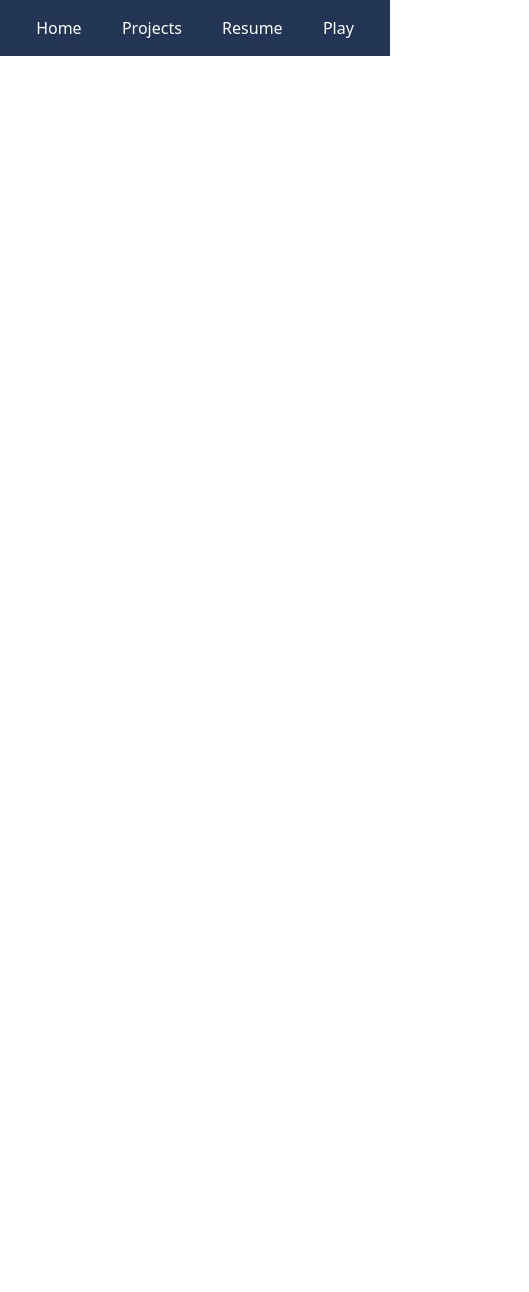
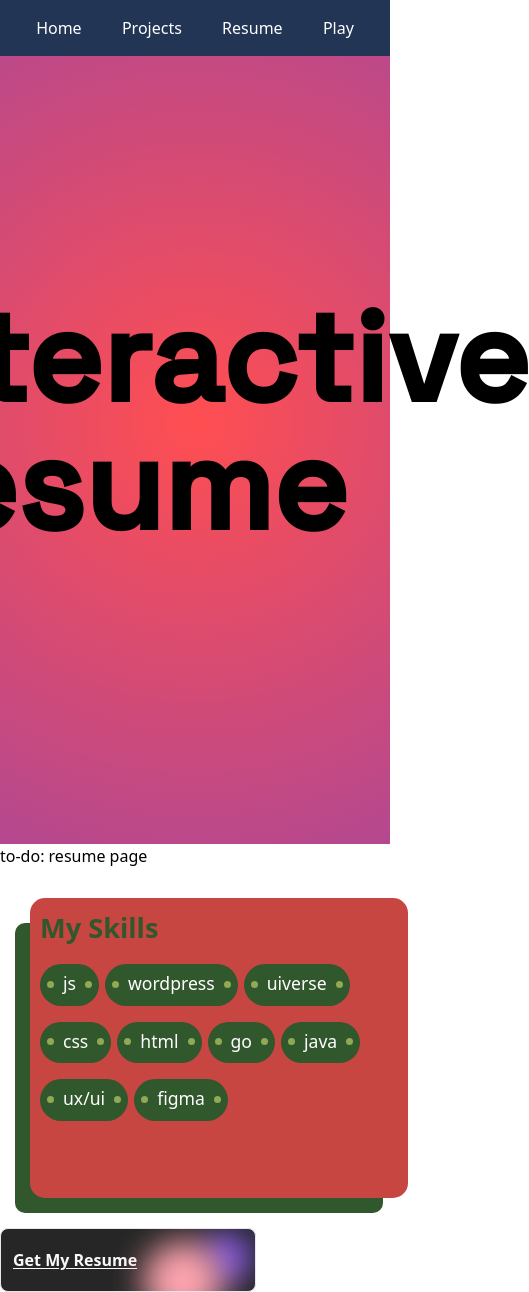
Before and after one commit to naman0r/personal-website, a React (Vite) app: page /resume in a window 390 px wide. Shown: the whole page, 529 px wide, since content can reach past the window. Before the commit the page ends 844 px from the top, so only its background shows below. Built offline with nearby package versions, Linux system fonts and the light colour scheme; a web font is replaced by a local one.

Commit message:
bottom nav improvements

```diff
--- a/src/App.css
+++ b/src/App.css
@@ -116,59 +116,52 @@ body {
 }
 
 .footer {
-  background-color: #333;
+  background-color: #184cdc;
   color: #fff;
   text-align: center;
-  padding: 1rem 0;
+  padding: 10rem 0;
   position: relative;
   bottom: 0;
   width: 100%;
+  height: 4em;
   display: flex;
   justify-content: space-between;
-  padding: 0.5rem 2em;
+  padding: 0.5rem 10em;
 }
 
-#shadow__btn {
-  padding: 10px 20px;
-  border: none;
-  font-size: 10px;
-  color: rgb(19, 58, 53);
-  border-radius: 7px;
-  letter-spacing: 4px;
-  font-weight: 700;
-  text-transform: uppercase;
-  transition: 0.5s;
-  transition-property: box-shadow;
-
-  background: rgb(0, 140, 255);
-  box-shadow: 0 0 25px rgb(0, 140, 255);
-  border-color: white;
+#footer_button {
+  padding: 0.1em 0.25em;
+  width: 13em;
+  height: 4.2em;
+  background-color: #121347;
+  border: 0.1em solid #fff;
+  border-radius: 0.3em;
+  font-size: 12px;
+  cursor: pointer;
 }
 
-#shadow__btn:hover {
-  box-shadow: 0 0 5px rgba(0, 140, 255, 0), 0 0 25px rgb(0, 140, 255),
-    0 0 25px rgb(0, 140, 255), 0 0 100px rgb(0, 140, 255);
+#footer_button span {
+  position: relative;
+  display: flex;
+  justify-content: center;
+  align-items: center;
+  bottom: 0.4em;
+  width: 8.25em;
+  height: 2.5em;
+  background-color: #212121;
+  border-radius: 0.2em;
+  font-size: 1.5em;
+  color: #fff;
+  border: 0.08em solid #fff;
+  box-shadow: 0 0.4em 0.1em 0.019em #fff;
 }
 
-.container {
-  width: 100%;
-  height: 100%;
-  --s: 200px; /* control the size */
-  --c1: #1d1d1d;
-  --c2: #4e4f51;
-  --c3: #3c3c3c;
+#footer_button span:hover {
+  transition: all 0.5s;
+  transform: translate(0, 0.4em);
+  box-shadow: 0 0 0 0 #fff;
+}
 
-  background: repeating-conic-gradient(
-        from 30deg,
-        #0000 0 120deg,
-        var(--c3) 0 180deg
-      )
-      calc(0.5 * var(--s)) calc(0.5 * var(--s) * 0.577),
-    repeating-conic-gradient(
-      from 30deg,
-      var(--c1) 0 60deg,
-      var(--c2) 0 120deg,
-      var(--c3) 0 180deg
-    );
-  background-size: var(--s) calc(var(--s) * 0.577);
+#footer_button span:not(hover) {
+  transition: all 1s;
 }
--- a/src/FooterMainPage.jsx
+++ b/src/FooterMainPage.jsx
@@ -5,30 +5,30 @@ const FooterMainPage = () => {
   return (
     // todo include icons for linkedin and github and email.
     <div class="footer">
-      <button id="shadow__btn">
+      <button id="footer_button">
         <a href="https://github.com/naman0r" target="_blank">
-          <p>My Github</p>
+          <span>My GitHub</span>
         </a>
       </button>
 
-      <button id="shadow__btn">
+      <button id="footer_button">
         <a
           href="https://github.com/naman0r/nr-personal-website-v1"
           target="_blank"
         >
-          Source code for this website!
+          <span> Source code</span>
         </a>
       </button>
 
-      <button id="shadow__btn">
+      <button id="footer_button">
         <a href="https://linkedin.com/in/namanrusia" target="_blank">
-          My Linkedin!
+          <span>My Linkedin!</span>
         </a>
       </button>
 
-      <button id="shadow__btn">
+      <button id="footer_button">
         <a href="#" target="_blank">
-          rusia.n@northeastern.edu
+          <span>Email me</span>
         </a>
       </button>
     </div>
--- /dev/null
+++ b/src/SkillsCard.jsx
@@ -0,0 +1,98 @@
+import React from "react";
+import styled from "styled-components";
+
+const skills = [
+  "JS",
+  "wordpress",
+  "uiverse",
+  "Css",
+  "html",
+  "go",
+  "java",
+  "ux/ui",
+  "figma",
+];
+
+const SkillsCard = () => {
+  return (
+    <StyledWrapper>
+      <div className="card">
+        <span className="title">My Skills</span>
+        <div className="card__tags">
+          <ul className="tag">
+            {skills.map((skill, index) => (
+              <li key={index} className="tag__name">
+                {skill}
+              </li>
+            ))}
+          </ul>
+        </div>
+      </div>
+    </StyledWrapper>
+  );
+};
+
+const StyledWrapper = styled.div`
+  .card {
+    width: 97%;
+    height: 300px;
+    margin: 30px;
+    background: rgb(200, 70, 65);
+    padding: 10px;
+    display: flex;
+    flex-wrap: wrap;
+    color: #31572c;
+    border-radius: 15px;
+    box-shadow: -20px 20px 0px -5px #31572c;
+  }
+  .card__tags {
+    overflow: auto;
+    height: 80%;
+  }
+  .title {
+    font-weight: 900;
+    font-size: 1.7em;
+  }
+
+  .tag__name {
+    display: inline-block;
+    color: #fff;
+    font-size: 1.1em;
+    background-color: #31572c;
+    padding: 6px 23px 9px;
+    border-radius: 70em;
+    margin: 8px 6px 8px 0;
+    margin-left: 0px;
+    position: relative;
+    text-transform: lowercase;
+    cursor: pointer;
+    transition: all 0.3s ease-in-out;
+  }
+
+  .tag__name::before,
+  .tag__name::after {
+    content: "";
+    display: inline-block;
+    position: absolute;
+    top: 40%;
+    width: 7px;
+    height: 7px;
+    border-radius: 50%;
+    background: #90a955;
+  }
+
+  .tag__name::before {
+    left: 7px;
+  }
+
+  .tag__name::after {
+    right: 7px;
+  }
+
+  .tag__name:hover {
+    transform: scale(1.1);
+    background-color: rgb(164, 186, 27);
+  }
+`;
+
+export default SkillsCard;
--- a/src/Terminal.jsx
+++ b/src/Terminal.jsx
@@ -1,3 +1,4 @@
+import { a } from "framer-motion/client";
 import React, { useState } from "react";
 
 const Terminal = () => {
@@ -38,7 +39,10 @@ const Terminal = () => {
           newOutput.push(
             "> projects",
             "I love the process of bringing my Ideas to life. Check out the 'Projects' page through the top navigation pannelFor a detailed",
-            "look at some of my Projects."
+            "look at some of my Projects.",
+            <a href="./projects" target="_blank">
+              Click here to go to my projects page!
+            </a>
           );
           break;
         case "skills":
@@ -46,6 +50,9 @@ const Terminal = () => {
             "> skills",
             "JavaScript, React, Tailwind, Python, Swift, Git, Racket"
           );
+          break;
+        case "template":
+          newOutput.push();
           break;
         case "education":
           newOutput.push(
@@ -58,7 +65,7 @@ const Terminal = () => {
           newOutput.push(
             "> resume",
             "Link:",
-            <a href="./assets/temporaryResume.pdf" download>
+            <a href="./public/resume_12:18:2024.pdf" download>
               {" "}
               [Download here]
             </a>
--- a/src/routes/Resume.jsx
+++ b/src/routes/Resume.jsx
@@ -1,15 +1,98 @@
-import React from "react";
-import "../App.css";
-import gsap from "gsap";
+import React, { useState, useEffect } from "react";
+import { motion, AnimatePresence } from "framer-motion";
+import styled from "styled-components";
+import { FaRocket, FaBrain, FaLightbulb, FaDove } from "react-icons/fa";
 import TopNav from "../TopNav";
-
-/* can this just be a page through which they can see my creative resume, adn then also have a option to download it */
+import { div } from "framer-motion/client";
+import SkillsCard from "../SkillsCard";
 
 const Resume = () => {
+  const [gradient, setGradient] = useState({
+    x: 50,
+    y: 50,
+  });
+
+  const handleMouseMove = (event) => {
+    const { clientX, clientY } = event;
+    const { innerWidth, innerHeight } = window;
+
+    // Calculate percentages for gradient based on cursor position
+    const xPercentage = (clientX / innerWidth) * 100;
+    const yPercentage = (clientY / innerHeight) * 100;
+
+    setGradient({ x: xPercentage, y: yPercentage });
+  };
+
+  const [skills, setSkills] = useState([
+    { name: "JavaScript", level: 90 },
+    { name: "React", level: 85 },
+    { name: "CSS", level: 80 },
+    { name: "Python", level: 75 },
+    { name: "Swift", level: 70 },
+  ]);
+
+  const [experience, setExperience] = useState([
+    {
+      title: "Senior Frontend Developer",
+      company: "Tech Innovators Inc.",
+      date: "2020 - Present",
+      description:
+        "Led a team of developers in creating responsive and scalable web applications using React and modern JavaScript.",
+    },
+    {
+      title: "Full Stack Developer",
+      company: "Digital Solutions Ltd.",
+      date: "2018 - 2020",
+      description:
+        "Developed and maintained full-stack applications using MERN stack, improving overall performance by 40%.",
+    },
+    {
+      title: "Junior Developer",
+      company: "StartUp Ventures",
+      date: "2016 - 2018",
+      description:
+        "Assisted in the development of mobile applications using Swift and contributed to backend services using Python.",
+    },
+  ]);
+
+  const [expandedExp, setExpandedExp] = useState(null);
+
+  const handleDownload = () => {
+    window.open("/public/resume_12:18:2024.pdf", "_blank");
+  };
+
   return (
     <div>
       <div>
-        <TopNav fadeIn={false} />
+        <TopNav />
+      </div>
+      <div
+        className="justify-center place-items-center flex"
+        onMouseMove={handleMouseMove}
+        style={{
+          height: "100vh",
+          background: `radial-gradient(circle 2000px at ${gradient.x}% ${gradient.y}%, rgb(255, 78, 81), rgb(93, 65, 216), rgb(154, 89, 220))`,
+          transition: "background 0.1s linear",
+        }}
+      >
+        <h1 className="text-9xl font-bold font-spaceGrotesk">
+          Interactive Resume
+        </h1>
+      </div>
+      <div> to-do: resume page</div>
+      <div>
+        <SkillsCard />
+      </div>
+      <div>
+        {/* From Uiverse.io by Javierrocadev */}
+        <button
+          class="group group-hover:before:duration-500 group-hover:after:duration-500 after:duration-500 hover:border-rose-300 hover:before:[box-shadow:_20px_20px_20px_30px_#a21caf] duration-500 before:duration-500 hover:duration-500 underline underline-offset-2 hover:after:-right-8 hover:before:right-12 hover:before:-bottom-8 hover:before:blur hover:underline hover:underline-offset-4  origin-left hover:decoration-2 hover:text-rose-300 relative bg-neutral-800 h-16 w-64 border text-left p-3 text-gray-50 text-base font-bold rounded-lg  overflow-hidden  before:absolute before:w-12 before:h-12 before:content[''] before:right-1 before:top-1 before:z-10 before:bg-violet-500 before:rounded-full before:blur-lg  after:absolute after:z-10 after:w-20 after:h-20 after:content['']  after:bg-rose-300 after:right-8 after:top-3 after:rounded-full after:blur-lg"
+          onClick={() => {
+            window.open("/public/resume_12:18:2024.pdf", "_blank");
+          }}
+        >
+          Get My Resume
+        </button>
       </div>
     </div>
   );
```
Also changed, not shown: 1 other file (tests, documents, lock files or other folders).
